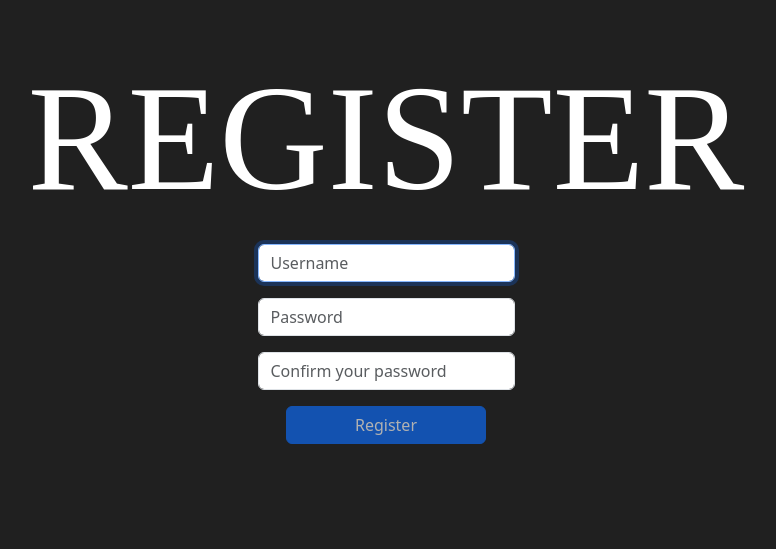
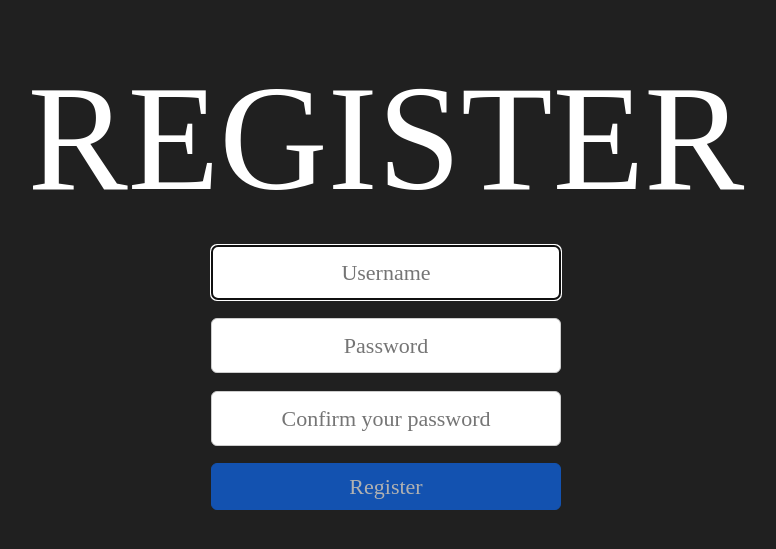
Before and after one commit to PZJPANG/shelfheng, a Flask app: page /register in a window 1280 px wide. Shown: the part 79-628 px from the top of the page, without its empty margins (254-1030 px from the left). Run offline with Flask 3, Linux system fonts and the light colour scheme; some libraries are stand-ins or nearby versions.

Commit message:
change some style and button size in login and register interface

```diff
--- a/templates/register.html
+++ b/templates/register.html
@@ -8,17 +8,31 @@ Register
     <h1 style="font-family: 'Times New Roman'; font-size: 150px;"> REGISTER </h1>
     <p></p>
     <form action="/register" method="post">
+        <style>
+        input {
+            width: 350px;
+            font-size: 22px;
+            padding: 10px 12px;
+            margin: 1px 0;
+            border-radius: 6px;
+            border: 1px solid #ccc;
+            box-sizing: border-box;
+            opacity: 1;
+            text-align: center;
+            font-family: 'Times New Roman';
+        }
+        </style>
         <div class="mb-3">
-            <input autocomplete="off" autofocus class="form-control mx-auto w-auto" name="username" placeholder="Username" type="text">
+            <input autocomplete="off" autofocus name="username" placeholder="Username" type="text">
         </div>
         <div class="mb-3">
-            <input id="password" class="form-control mx-auto w-auto" name="password" placeholder="Password" type="password">
+            <input id="password" name="password" placeholder="Password" type="password">
         </div>
         <div class="mb-3">
-            <input id="confirmation" class="form-control mx-auto w-auto" name="confirmation" placeholder="Confirm your password" type="password">
+            <input id="confirmation" name="confirmation" placeholder="Confirm your password" type="password">
         </div>
         <p id="message"></p>
-        <button class="btn btn-primary" style="width: 200px;" id="submit" type="submit" disabled>Register</button>
+        <button class="btn btn-primary" style="width: 350px; font-size: 22px; font-family: 'Times New Roman';" id="submit" type="submit" disabled>Register</button>
 
     </form>
 
```
Also changed, not shown: templates/apology.html (+6 -2 lines), templates/login.html (+18 -3 lines), shelfheng.db, static/megaknight.png (added), 1 other file.
